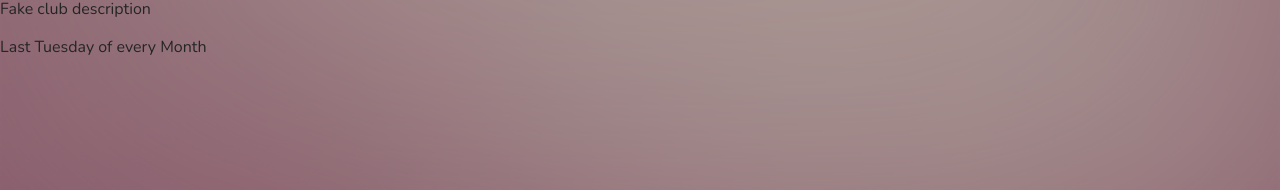
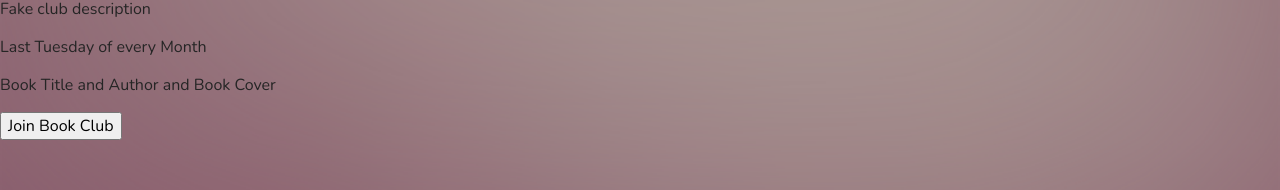
Before and after one commit to angski11422/well-read, a Next.js app in the folder client/: page /clubs/1 in a window 1280 px wide. Shown: the part 589-779 px from the top of the page. Built offline with nearby package versions, Linux system fonts and the light colour scheme.

Commit message:
Added currently reading and join club button

```diff
--- a/client/components/clubs/club-details/club-content.js
+++ b/client/components/clubs/club-details/club-content.js
@@ -1,6 +1,6 @@
 // book club details
 // attached to slug page
-
+import {Fragment} from 'react';
 import ClubMain from './club-main';
 import styles from './club-content.module.scss';
 
@@ -11,17 +11,24 @@ const DUMMY_CLUB = {
       location: 'Virtual',
       description: 'Fake club description',
       meetingDay: 'Last Tuesday of every Month',
-      genre: 'Fake Genre'
+      genre: 'Fake Genre',
+      currently_reading: 'Book Title and Author and Book Cover'
 }
 export default function ClubContent() {
 
     return (
+        <Fragment>
             <article className={styles.content}>
                 <ClubMain title={DUMMY_CLUB.title} image={DUMMY_CLUB.image} />
                 <h4>{DUMMY_CLUB.location}</h4>
                 <h5>{DUMMY_CLUB.genre}</h5>
                 <p>{DUMMY_CLUB.description}</p>
                 <p>{DUMMY_CLUB.meetingDay}</p>
+                <p>{DUMMY_CLUB.currently_reading}</p>
             </article>
+            <div className={styles.button}>
+                <button>Join Book Club</button>
+            </div>
+        </Fragment>
     )
 }
```
Lines whose indentation alone changed are shown as unchanged.
